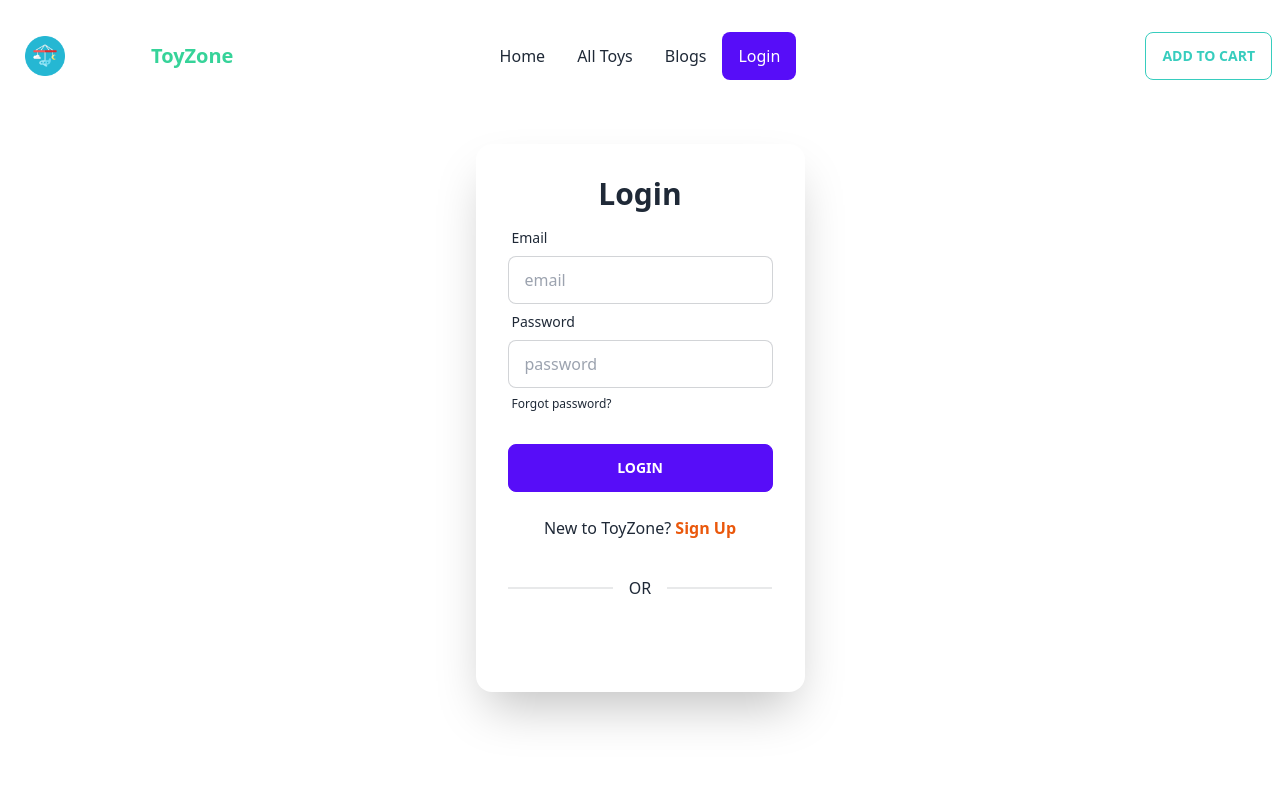
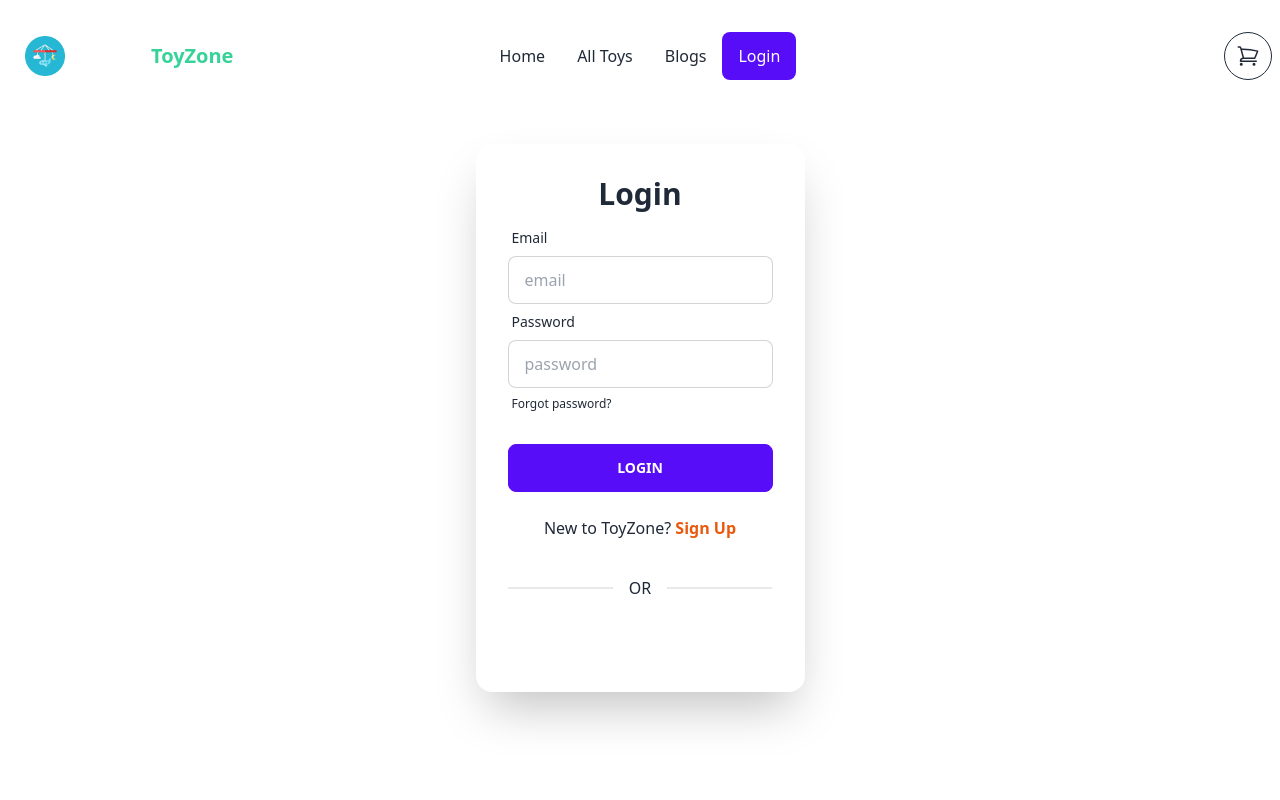
Before and after one commit to SalehinShohan/sports-toyzone, a React (Vite) app: page /login in a window 1280 px wide. Shown: the top 800 px of the page. Built offline with nearby package versions, Linux system fonts and the light colour scheme; no server answers.

Commit message:
update some valu and properties

```diff
--- a/src/components/MyToys/MyToys.jsx
+++ b/src/components/MyToys/MyToys.jsx
@@ -10,7 +10,7 @@
   const [toys, setToys] = useState([]);
   const [modalShow, setModalShow] = React.useState(false);
   const [control, setControl] = useState(false);
-  useTitle('My Toys')
+  useTitle("My Toys");
 
   useEffect(() => {
     fetch(`https://sports-toyzone-server.vercel.app/myToys/${user?.email}`)
@@ -21,8 +21,7 @@
   }, [user, control]);
 
   const handleToyUpdate = (data) => {
-
-    console.log(data)
+    console.log(data);
 
     Swal.fire({
       icon: "success",
@@ -46,50 +45,60 @@
   };
 
   const handleDelete = (id) => {
+    const proceed = confirm("Are you sure yuo want to delete?");
 
-    const proceed = confirm('Are you sure yuo want to delete?')
-
-
-    if(proceed){
-        fetch(`https://sports-toyzone-server.vercel.app/deleteToy/${id}`, {
-          method: 'DELETE',
-        })
-        .then(res => res.json())
-        .then(data => {
+    if (proceed) {
+      fetch(`https://sports-toyzone-server.vercel.app/deleteToy/${id}`, {
+        method: "DELETE",
+      })
+        .then((res) => res.json())
+        .then((data) => {
           console.log(data);
-          if(data.deletedCount > 0){
+          if (data.deletedCount > 0) {
             Swal.fire({
-              title: 'Success!',
-              text: 'Deleted Successfully Done',
-              icon: 'success',
-              confirmButtonText: 'Ok'
-            })
+              title: "Success!",
+              text: "Deleted Successfully Done",
+              icon: "success",
+              confirmButtonText: "Ok",
+            });
             const remaining = toys.filter((toy) => toy._id !== id);
             setToys(remaining);
           }
-        })
+        });
     }
-  }
+  };
 
   const handleMaxPrice = () => {
-
     fetch(`https://sports-toyzone-server.vercel.app/maxPrice/${user?.email}`)
-    .then(res => res.json())
-    .then(data => {
-      setToys(data);
-    })
-  }
+      .then((res) => res.json())
+      .then((data) => {
+        setToys(data);
+      });
+  };
   const handleMinPrice = () => {
-
     fetch(`https://sports-toyzone-server.vercel.app/minPrice/${user?.email}`)
-    .then(res => res.json())
-    .then(data => {
-      setToys(data);
-    })
-  }
+      .then((res) => res.json())
+      .then((data) => {
+        setToys(data);
+      });
+  };
 
   return (
     <div className="overflow-x-auto">
+      <div className="text-end mb-5 mt-5">
+        <button
+          className="btn btn-sm"
+          onClick={handleMaxPrice}>
+          {" "}
+          Max Price
+        </button>
+        <button
+          className="btn btn-sm btn-base ml-2"
+          onClick={handleMinPrice}>
+          {" "}
+          Min Price
+        </button>
+      </div>
 
       <table className="table table-zebra w-full">
         {/* head */}
@@ -124,16 +133,16 @@
                   toy={toy}></UpdateToy>
               </td>
               <td>
-                <button onClick={() => handleDelete(toy._id)} className="btn btn-error">Delete</button>
+                <button
+                  onClick={() => handleDelete(toy._id)}
+                  className="btn btn-error">
+                  Delete
+                </button>
               </td>
             </tr>
           ))}
         </tbody>
       </table>
-      <div className="text-center mt-5">
-      <button className="btn btn-outline btn-warning" onClick={handleMaxPrice}> Max Price</button>
-      <button className="btn btn-outline btn-warning ml-2" onClick={handleMinPrice}> Min Price</button>
-      </div>
     </div>
   );
 };
--- a/src/components/Navbar/Navbar.jsx
+++ b/src/components/Navbar/Navbar.jsx
@@ -90,7 +90,21 @@
         <ul className="menu menu-horizontal px-1">{navItems}</ul>
       </div>
       <div className="navbar-end">
-        <button className="btn btn-outline btn-accent">Add TO Cart</button>
+        <button className="btn btn-circle btn-outline border-1">
+          <svg
+            xmlns="http://www.w3.org/2000/svg"
+            fill="none"
+            viewBox="0 0 24 24"
+            strokeWidth={1.5}
+            stroke="currentColor"
+            className="w-6 h-6">
+            <path
+              strokeLinecap="round"
+              strokeLinejoin="round"
+              d="M2.25 3h1.386c.51 0 .955.343 1.087.835l.383 1.437M7.5 14.25a3 3 0 00-3 3h15.75m-12.75-3h11.218c1.121-2.3 2.1-4.684 2.924-7.138a60.114 60.114 0 00-16.536-1.84M7.5 14.25L5.106 5.272M6 20.25a.75.75 0 11-1.5 0 .75.75 0 011.5 0zm12.75 0a.75.75 0 11-1.5 0 .75.75 0 011.5 0z"
+            />
+          </svg>
+        </button>
       </div>
     </div>
   );
```
